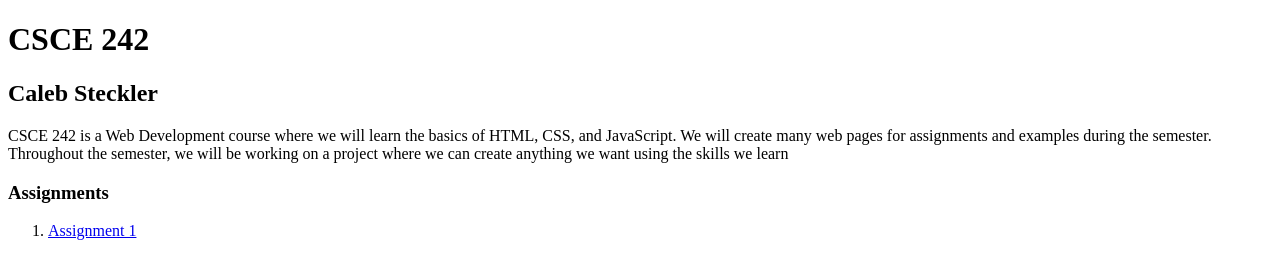
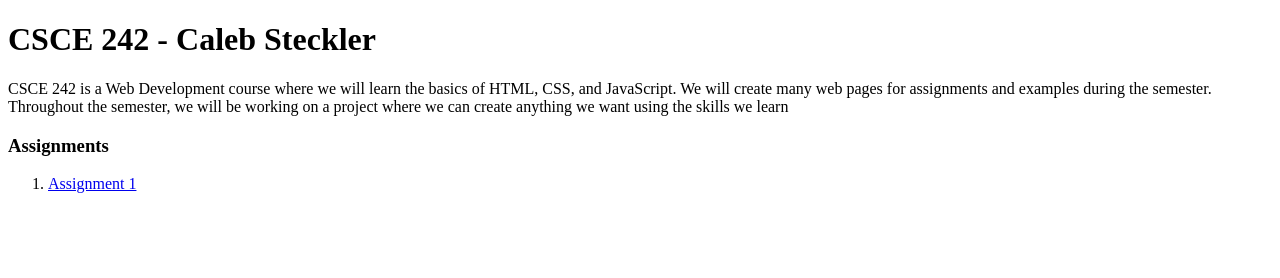
Before and after one commit to CalebSteckler/CalebSteckler.github.io, a plain HTML site: page csce242/index.html in a window 1280 px wide. Drawn offline with Linux system fonts and the light colour scheme.

Commit message:
Assignment 1 and Home Page

```diff
--- a/csce242/index.html
+++ b/csce242/index.html
@@ -4,8 +4,7 @@
         <title>Caleb Steckler - CSCE 242</title>
     </head>
     <body>
-        <h1>CSCE 242</h1>
-        <h2>Caleb Steckler</h2>
+        <h1>CSCE 242 - Caleb Steckler</h1>
 
         <p>CSCE 242 is a Web Development course where we will learn the basics of HTML, CSS, and JavaScript.
             We will create many web pages for assignments and examples during the semester. Throughout the
```
